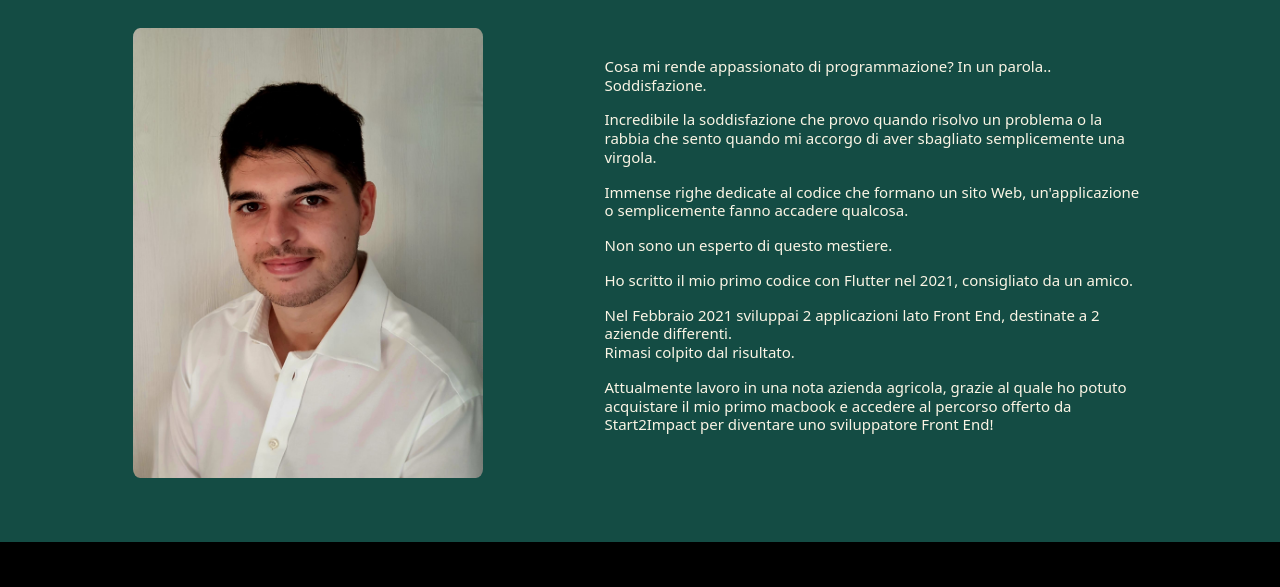
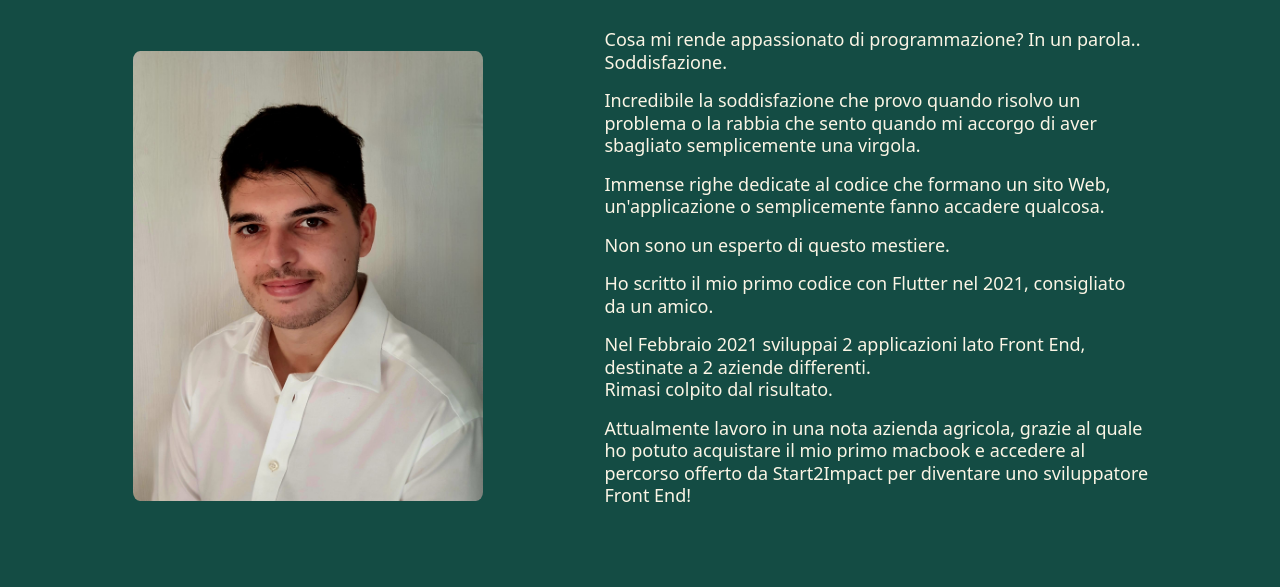
Before and after one commit to Gabriele-Angius-Developer/Gabriele-Angius---HTML-e-CSS, a website: page index.html in a window 1280 px wide. Shown: the part 184-771 px from the top of the page. Drawn offline with nearby package versions, Linux system fonts and the light colour scheme.

Commit message:
Update index.html

```diff
--- a/index.html
+++ b/index.html
@@ -79,26 +79,26 @@
         </div>
 
         <div class="text-start col-12	col-sm-10	col-md-12	col-lg-7	col-xl-6	col-xxl-6" >
-          <p class="lead text-light lh-sm" style="font-size: 15px;">
+          <p class="lead text-light lh-sm" style="font-size: 18px;">
             Cosa mi rende appassionato di programmazione? In un parola.. Soddisfazione.
           </p>
-          <p class="lead text-light lh-sm" style="font-size: 15px;">
+          <p class="lead text-light lh-sm" style="font-size: 18px;">
             Incredibile la soddisfazione che provo quando risolvo un problema o la rabbia che sento quando mi accorgo di aver sbagliato semplicemente una virgola.
           </p>
-          <p class="lead text-light lh-sm" style="font-size: 15px;">
+          <p class="lead text-light lh-sm" style="font-size: 18px;">
             Immense righe dedicate al codice che formano un sito Web, un'applicazione o semplicemente fanno accadere qualcosa.
           </p>
-          <p class="lead text-light lh-sm" style="font-size: 15px;">
+          <p class="lead text-light lh-sm" style="font-size: 18px;">
             Non sono un esperto di questo mestiere.
           </p>
-          <p class="lead text-light lh-sm" style="font-size: 15px;">
+          <p class="lead text-light lh-sm" style="font-size: 18px;">
             Ho scritto il mio primo codice con Flutter nel 2021, consigliato da un amico.
           </p>
-          <p class="lead text-light lh-sm" style="font-size: 15px;">
+          <p class="lead text-light lh-sm" style="font-size: 18px;">
             Nel Febbraio 2021 sviluppai 2 applicazioni lato Front End, destinate a 2 aziende differenti.
             <br>Rimasi colpito dal risultato.
           </p>
-          <p class="lead text-light lh-sm" style="font-size: 15px;">
+          <p class="lead text-light lh-sm" style="font-size: 18px;">
             Attualmente lavoro in una nota azienda agricola, grazie al quale ho potuto acquistare il mio primo macbook e accedere al percorso offerto da Start2Impact per diventare uno sviluppatore Front End!
           </p>
       </div>
```
